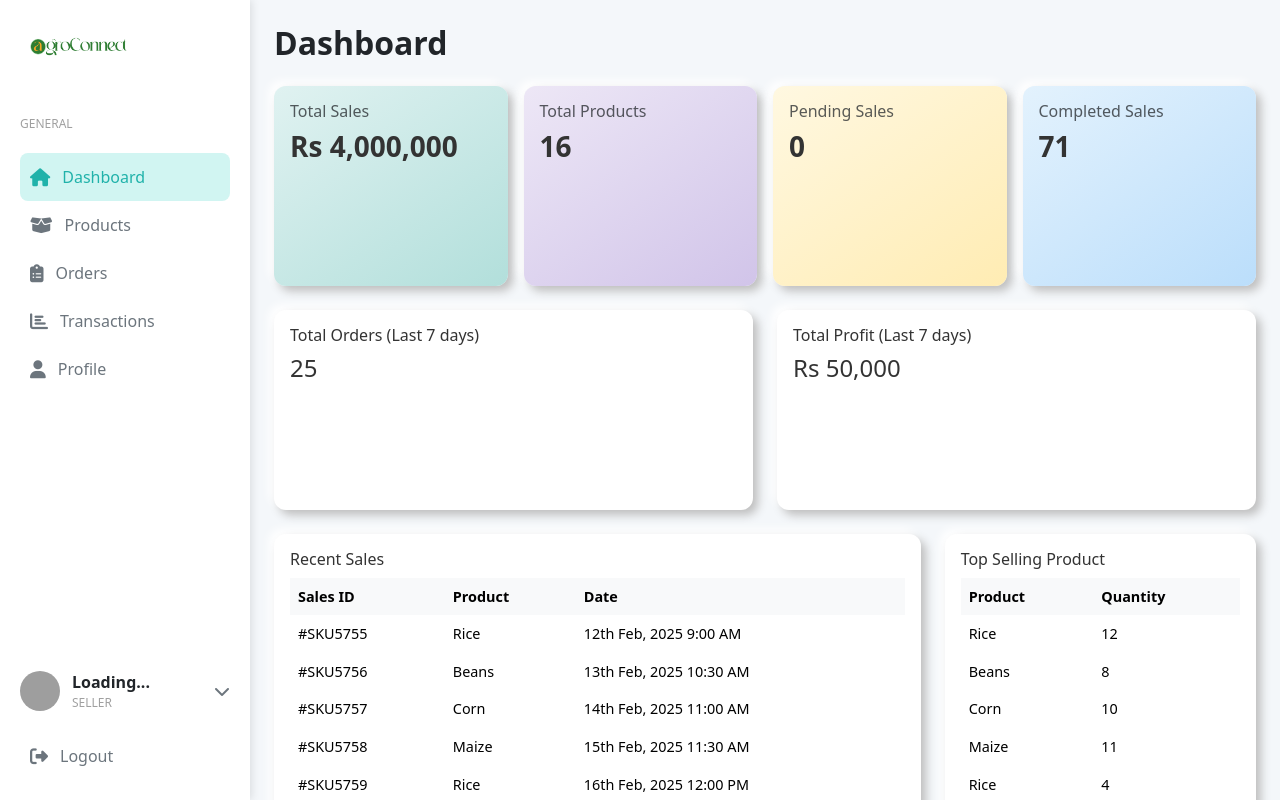
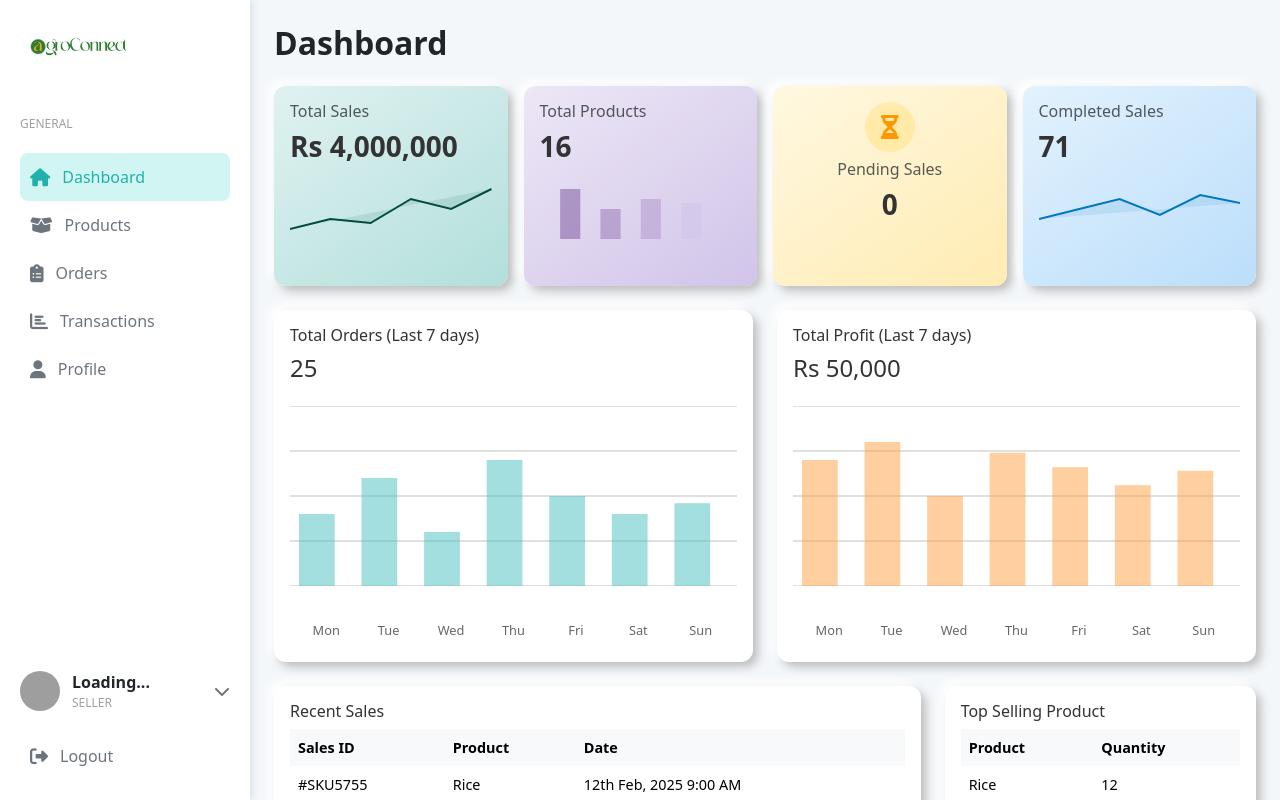
Before and after one commit to Josh0401/Agroconnect-Project, a Vue app: page /dashboard-seller in a window 1280 px wide. Shown: the top 800 px of the page. Built offline with nearby package versions, Linux system fonts and the light colour scheme; no server answers; sample sign-in values are in the browser's storage; grey boxes are pictures that could not be loaded.

Commit message:
New dashboard

```diff
--- a/src/views/auth/dashboard/Dashboard(seller).vue
+++ b/src/views/auth/dashboard/Dashboard(seller).vue
@@ -12,14 +12,81 @@
       </div>
       <!-- Key Metrics Cards -->
       <div class="row g-3">
-        <div
-          class="col-md-3 col-sm-6"
-          v-for="(card, index) in keyMetrics"
-          :key="index"
-        >
-          <div class="card dashboard-card p-3" :class="card.color">
-            <h6 class="text-muted">{{ card.title }}</h6>
-            <h3 class="fw-bold">{{ card.value }}</h3>
+        <!-- Total Sales Card with Graph -->
+        <div class="col-md-3 col-sm-6">
+          <div class="card dashboard-card p-3 card-total-sales">
+            <h6 class="text-muted">Total Sales</h6>
+            <h3 class="fw-bold">Rs 4,000,000</h3>
+            <div class="chart-container mt-2">
+              <!-- Simple SVG Line Chart -->
+              <svg width="100%" height="60" viewBox="0 0 100 30" preserveAspectRatio="none">
+                <polyline
+                  fill="rgba(0, 77, 64, 0.1)"
+                  stroke="#004d40"
+                  stroke-width="1"
+                  points="0,25 20,20 40,22 60,10 80,15 100,5"
+                />
+              </svg>
+            </div>
+          </div>
+        </div>
+
+        <!-- Total Products Card with Bar Chart -->
+        <div class="col-md-3 col-sm-6">
+          <div class="card dashboard-card p-3 card-total-products">
+            <h6 class="text-muted">Total Products</h6>
+            <h3 class="fw-bold">16</h3>
+            <div class="chart-container mt-2">
+              <!-- Simple SVG Bar Chart -->
+              <svg width="100%" height="60" viewBox="0 0 100 30" preserveAspectRatio="none">
+                <rect x="10" y="5" width="10" height="25" fill="rgba(121, 85, 155, 0.5)" />
+                <rect x="30" y="15" width="10" height="15" fill="rgba(149, 117, 178, 0.5)" />
+                <rect x="50" y="10" width="10" height="20" fill="rgba(177, 149, 201, 0.5)" />
+                <rect x="70" y="12" width="10" height="18" fill="rgba(209, 196, 233, 0.5)" />
+              </svg>
+            </div>
+          </div>
+        </div>
+
+        <!-- Redesigned Pending Sales Card -->
+        <div class="col-md-3 col-sm-6">
+          <div class="card dashboard-card p-3 card-pending-sales">
+            <div class="pending-sales-content">
+              <div class="pending-icon-container mb-2">
+                <i class="fas fa-hourglass-half"></i>
+              </div>
+              <h6 class="text-muted">Pending Sales</h6>
+              <h3 class="fw-bold">0</h3>
+              <div class="progress mt-2" style="height: 8px">
+                <div
+                  class="progress-bar bg-warning"
+                  role="progressbar"
+                  style="width: 0%"
+                  aria-valuenow="0"
+                  aria-valuemin="0"
+                  aria-valuemax="100"
+                ></div>
+              </div>
+            </div>
+          </div>
+        </div>
+
+        <!-- Completed Sales Card with Graph -->
+        <div class="col-md-3 col-sm-6">
+          <div class="card dashboard-card p-3 card-completed-sales">
+            <h6 class="text-muted">Completed Sales</h6>
+            <h3 class="fw-bold">71</h3>
+            <div class="chart-container mt-2">
+              <!-- Simple SVG Line Chart -->
+              <svg width="100%" height="60" viewBox="0 0 100 30" preserveAspectRatio="none">
+                <polyline
+                  fill="rgba(2, 119, 189, 0.1)"
+                  stroke="#0277bd"
+                  stroke-width="1"
+                  points="0,20 20,15 40,10 60,18 80,8 100,12"
+                />
+              </svg>
+            </div>
           </div>
         </div>
       </div>
@@ -27,15 +94,73 @@
       <!-- Additional Metrics -->
       <div class="row mt-4">
         <div class="col-md-6">
-          <div class="card dashboard-card p-3">
+          <div class="card dashboard-card p-3 larger-card">
             <h6>Total Orders (Last 7 days)</h6>
             <h4>{{ ordersLast7days }}</h4>
+            <div class="chart-container-large mt-3">
+              <!-- SVG Bar Chart for Orders -->
+              <svg width="100%" height="180" viewBox="0 0 100 50" preserveAspectRatio="none">
+                <g class="grid-lines">
+                  <line x1="0" y1="0" x2="100" y2="0" stroke="#e0e0e0" stroke-width="0.5" />
+                  <line x1="0" y1="12.5" x2="100" y2="12.5" stroke="#e0e0e0" stroke-width="0.5" />
+                  <line x1="0" y1="25" x2="100" y2="25" stroke="#e0e0e0" stroke-width="0.5" />
+                  <line x1="0" y1="37.5" x2="100" y2="37.5" stroke="#e0e0e0" stroke-width="0.5" />
+                  <line x1="0" y1="50" x2="100" y2="50" stroke="#e0e0e0" stroke-width="0.5" />
+                </g>
+                <rect x="2" y="30" width="8" height="20" fill="rgba(75, 192, 192, 0.5)" />
+                <rect x="16" y="20" width="8" height="30" fill="rgba(75, 192, 192, 0.5)" />
+                <rect x="30" y="35" width="8" height="15" fill="rgba(75, 192, 192, 0.5)" />
+                <rect x="44" y="15" width="8" height="35" fill="rgba(75, 192, 192, 0.5)" />
+                <rect x="58" y="25" width="8" height="25" fill="rgba(75, 192, 192, 0.5)" />
+                <rect x="72" y="30" width="8" height="20" fill="rgba(75, 192, 192, 0.5)" />
+                <rect x="86" y="27" width="8" height="23" fill="rgba(75, 192, 192, 0.5)" />
+              </svg>
+            </div>
+            <!-- Simple days row -->
+            <div class="simple-days-row">
+              <div>Mon</div>
+              <div>Tue</div>
+              <div>Wed</div>
+              <div>Thu</div>
+              <div>Fri</div>
+              <div>Sat</div>
+              <div>Sun</div>
+            </div>
           </div>
         </div>
         <div class="col-md-6">
-          <div class="card dashboard-card p-3">
+          <div class="card dashboard-card p-3 larger-card">
             <h6>Total Profit (Last 7 days)</h6>
             <h4>{{ profitLast7days }}</h4>
+            <div class="chart-container-large mt-3">
+              <!-- SVG Bar Chart for Profit -->
+              <svg width="100%" height="180" viewBox="0 0 100 50" preserveAspectRatio="none">
+                <g class="grid-lines">
+                  <line x1="0" y1="0" x2="100" y2="0" stroke="#e0e0e0" stroke-width="0.5" />
+                  <line x1="0" y1="12.5" x2="100" y2="12.5" stroke="#e0e0e0" stroke-width="0.5" />
+                  <line x1="0" y1="25" x2="100" y2="25" stroke="#e0e0e0" stroke-width="0.5" />
+                  <line x1="0" y1="37.5" x2="100" y2="37.5" stroke="#e0e0e0" stroke-width="0.5" />
+                  <line x1="0" y1="50" x2="100" y2="50" stroke="#e0e0e0" stroke-width="0.5" />
+                </g>
+                <rect x="2" y="15" width="8" height="35" fill="rgba(255, 159, 64, 0.5)" />
+                <rect x="16" y="10" width="8" height="40" fill="rgba(255, 159, 64, 0.5)" />
+                <rect x="30" y="25" width="8" height="25" fill="rgba(255, 159, 64, 0.5)" />
+                <rect x="44" y="13" width="8" height="37" fill="rgba(255, 159, 64, 0.5)" />
+                <rect x="58" y="17" width="8" height="33" fill="rgba(255, 159, 64, 0.5)" />
+                <rect x="72" y="22" width="8" height="28" fill="rgba(255, 159, 64, 0.5)" />
+                <rect x="86" y="18" width="8" height="32" fill="rgba(255, 159, 64, 0.5)" />
+              </svg>
+            </div>
+            <!-- Simple days row -->
+            <div class="simple-days-row">
+              <div>Mon</div>
+              <div>Tue</div>
+              <div>Wed</div>
+              <div>Thu</div>
+              <div>Fri</div>
+              <div>Sat</div>
+              <div>Sun</div>
+            </div>
           </div>
         </div>
       </div>
@@ -92,7 +217,9 @@ import Sidebar from "../../../components/DashboardSidebar.vue";
 
 export default {
   name: "DashboardPage",
-  components: { Sidebar },
+  components: {
+    Sidebar
+  },
   data() {
     return {
       keyMetrics: [
@@ -134,7 +261,7 @@ export default {
         { id: "#SKU5758", name: "Maize", quantity: 11 },
         { id: "#SKU5759", name: "Rice", quantity: 4 },
         { id: "#SKU5760", name: "Beans", quantity: 9 },
-      ],
+      ]
     };
   },
 };
@@ -166,8 +293,53 @@ export default {
   border: none;
   padding: 1.5rem;
   color: #333;
-  /* default box shadow can be overridden by individual classes if needed */
   box-shadow: 5px 5px 10px #bebebe, -5px -5px 10px #ffffff;
+  position: relative;
+  overflow: hidden;
+}
+
+/* Chart container */
+.chart-container {
+  height: 60px;
+  margin-top: 15px;
+  position: relative;
+}
+
+.chart-container-large {
+  height: 200px;
+  margin-top: 15px;
+  position: relative;
+}
+
+.chart-labels {
+  display: flex;
+  justify-content: space-between;
+  margin-top: 10px;
+  font-size: 0.8rem;
+  color: #666;
+  padding: 0 5px;
+  width: 100%;
+}
+
+.simple-days-row {
+  display: flex;
+  justify-content: space-between;
+  margin-top: 10px;
+  padding: 0 5px;
+  font-size: 0.8rem;
+  color: #666;
+  text-align: center;
+}
+
+.simple-days-row div {
+  flex: 1;
+  text-align: center;
+  font-weight: 500;
+  padding: 5px 0;
+}
+
+.larger-card {
+  min-height: 300px;
 }
 
 /* Custom card colors */
@@ -189,6 +361,29 @@ export default {
     #fff8e1,
     #ffecb3
   ); /* light yellow gradient */
+  position: relative;
+}
+
+.pending-sales-content {
+  display: flex;
+  flex-direction: column;
+  align-items: center;
+  text-align: center;
+}
+
+.pending-icon-container {
+  width: 50px;
+  height: 50px;
+  border-radius: 50%;
+  background-color: rgba(255, 193, 7, 0.2);
+  display: flex;
+  justify-content: center;
+  align-items: center;
+}
+
+.pending-icon-container i {
+  font-size: 24px;
+  color: #ff9800;
 }
 
 .card-completed-sales {
```
